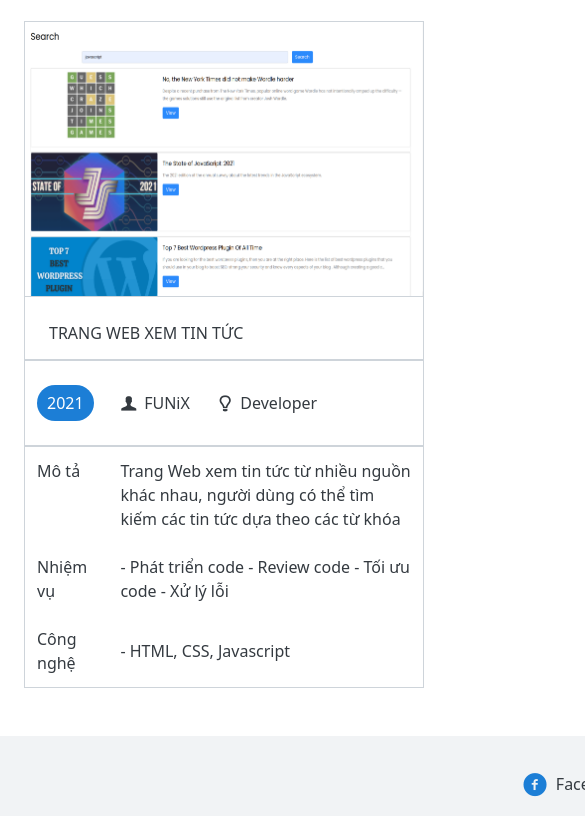
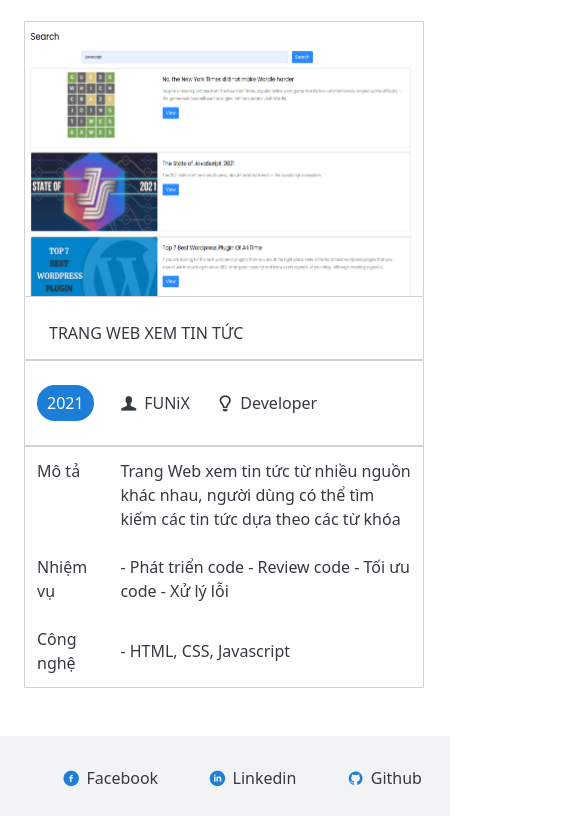
Before and after one commit to VuHuyQuang278/Assignment-03-Stater, a plain HTML site: page index.html in a window 390 px wide. Shown: the part 6901-7741 px from the top of the page, 585 px wide, since content can reach past the window. Drawn offline with nearby package versions, Linux system fonts and the light colour scheme.

Commit message:
Responsive Footer

```diff
--- a/css/mobile.css
+++ b/css/mobile.css
@@ -89,4 +89,14 @@
         width: 400px;
         font-size: 1em;
     }
+
+    /* FOOTER */
+
+    .footer-container {
+        width: 450px;
+    }
+
+    .footer-icon {
+        font-size: 1em;
+    }
 }
--- a/css/tablet.css
+++ b/css/tablet.css
@@ -109,4 +109,13 @@
         width: 220px;
         font-size: 0.8em;
     }
+
+    /* FOOTER */
+    .footer-container {
+        width: 700px;
+    }
+
+    .footer-icon {
+        font-size: 1em;
+    }
 }
```
